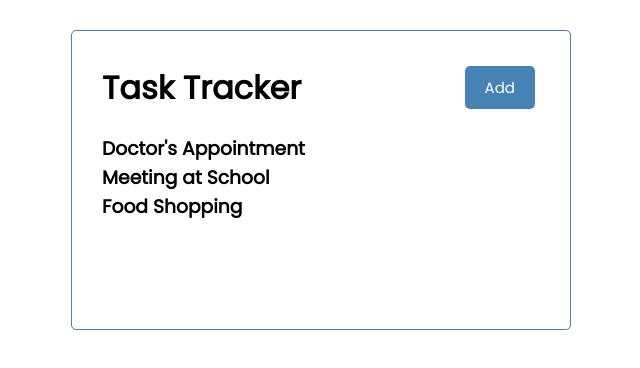
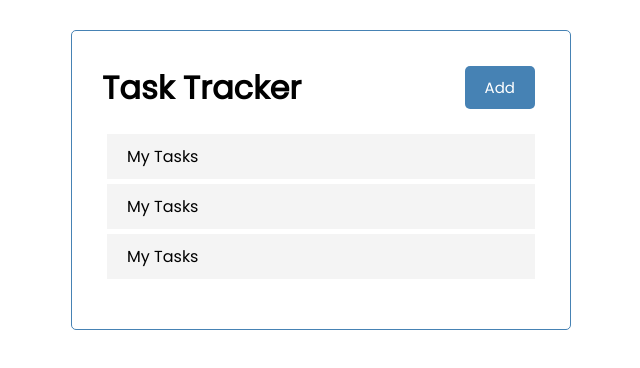
Before and after one commit to EmmanuelOBUjunior/taskTracker, a React (Create React App) app: page / in a window 1280 px wide. Shown: the top 368 px of the page, without its empty margins (319-959 px from the left). Built offline with nearby package versions, Linux system fonts and the light colour scheme.

Commit message:
Restructing task.js

```diff
--- a/src/components/Task.js
+++ b/src/components/Task.js
@@ -1,6 +1,6 @@
 const Task = () => {
   return (
-	<div>My Tasks</div>
+	<div className="task">My Tasks</div>
   )
 }
 
--- a/src/components/Tasks.js
+++ b/src/components/Tasks.js
@@ -1,8 +1,10 @@
+import Task from "./Task"
+
 const Tasks = ({tasks}) => {
   return (
 	<>
 		{tasks.map((task) =>(
-			<h3 key={task.id}>{task.text}</h3>
+			<Task key={task.id}/>
 		))}
 	</>
   )
```
